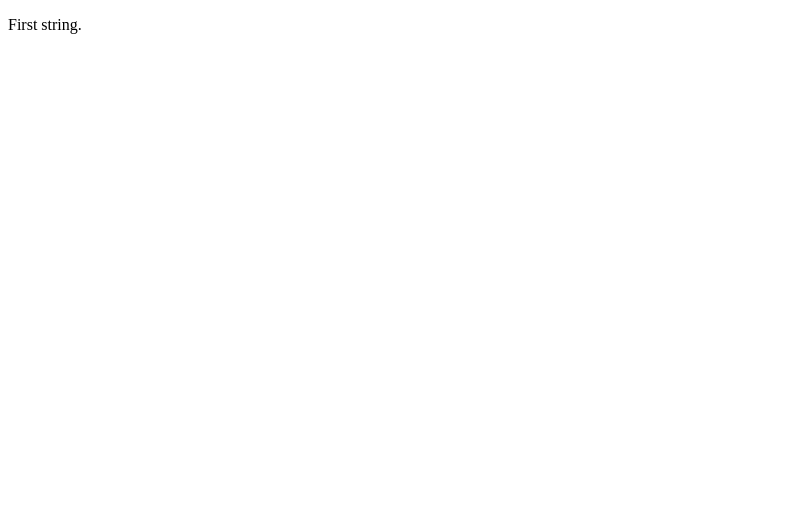
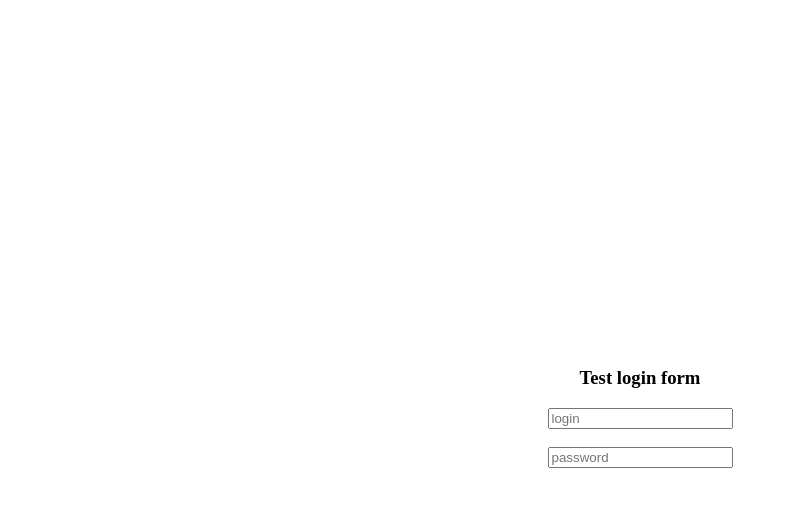
Before and after one commit to Roflane/Practise-Tasks, a plain HTML site: page index.html in a window 1280 px wide. Shown: the whole page, without its empty margins (0-787 px from the left). Drawn offline with Linux system fonts and the light colour scheme.

Commit message:
feature commit

```diff
--- a/index.html
+++ b/index.html
@@ -4,11 +4,16 @@
 <head>
     <meta charset="UTF-8">
     <meta name="viewport" content="width=device-width, initial-scale=1.0">
+    <link rel="stylesheet" href="style.css">
     <title>Test</title>
 </head>
 
 <body>
-    <p>First string.</p>
+    <form class="Main-Form">
+        <h3>Test login form</h3>
+        <input type="login" placeholder="login"> <br>
+        <input type="password" placeholder="password">
+    </form>
 </body>
 
 </html>
--- /dev/null
+++ b/style.css
@@ -0,0 +1,8 @@
+    .Main-Form {
+        display: flex;
+        justify-content: center;
+        align-items: center;
+        height: 100vh;
+
+        flex-direction: column;
+    }
```
